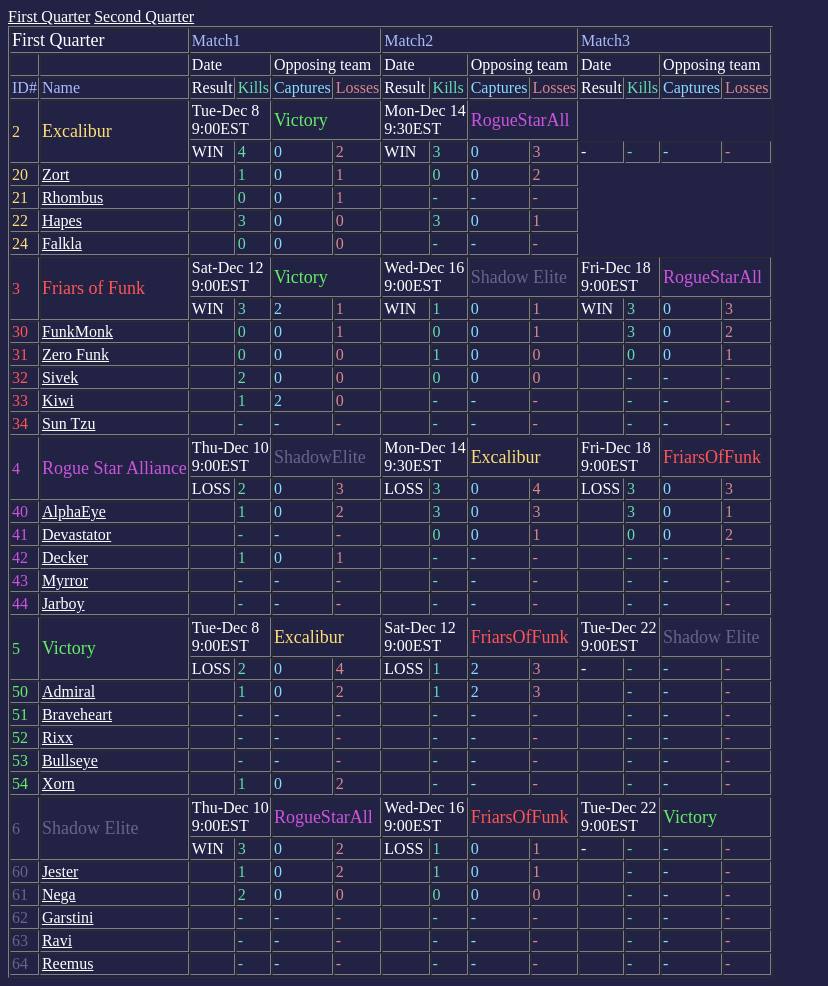
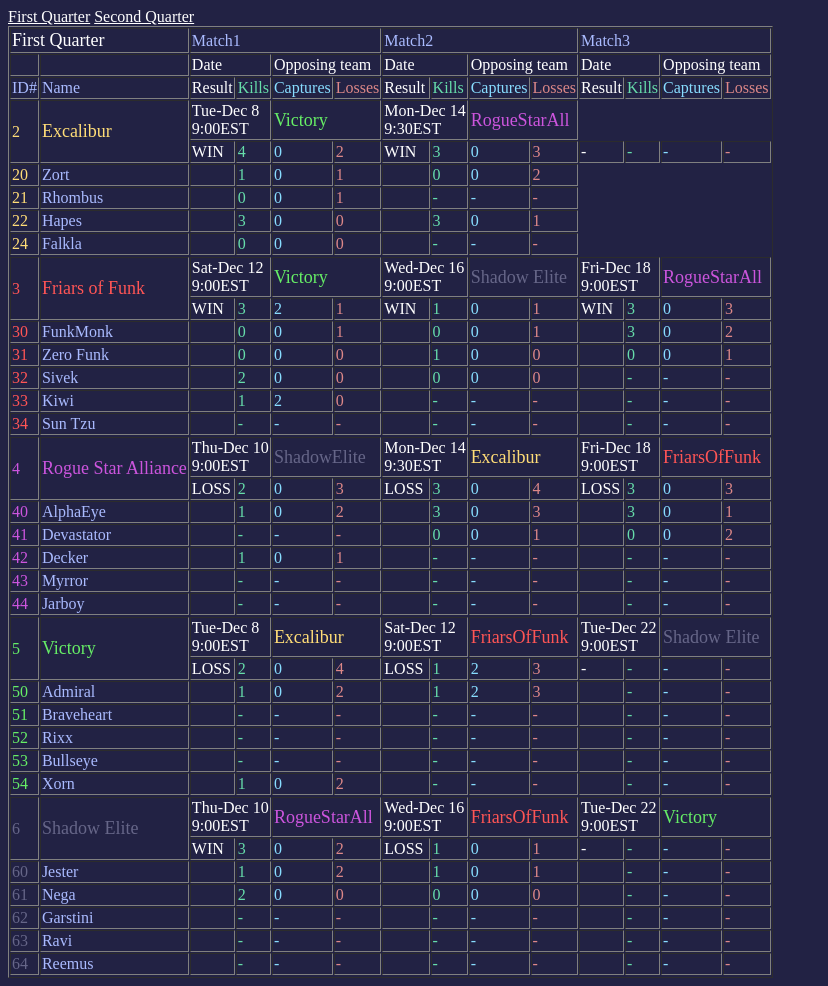
Before and after one commit to mdm162/dark_nebula, a plain HTML site: page teams.html in a window 1280 px wide. Shown: the whole page, without its empty margins (0-828 px from the left). Drawn offline with Linux system fonts and the light colour scheme.

Commit message:
Removed ancient contacts

```diff
--- a/teams.html
+++ b/teams.html
@@ -25,16 +25,16 @@
 <TD><FONT COLOR=FFFFFF>WIN</TD><TD><FONT COLOR=66DDAA>4</TD><TD><FONT COLOR=88DDFF>0</TD><TD><FONT COLOR=DD8888>2</TD>
 <TD><FONT COLOR=FFFFFF>WIN</TD><TD><FONT COLOR=66DDAA>3</TD><TD><FONT COLOR=88DDFF>0</TD><TD><FONT COLOR=DD8888>3</TD>
 <TD><FONT COLOR=FFFFFF>-</TD><TD><FONT COLOR=66DDAA>-</TD><TD><FONT COLOR=88DDFF>-</TD><TD><FONT COLOR=DD8888>-</TD>
-</TR><TR><TD><FONT COLOR=FFDD77>20</FONT></TD><TD><A HREF="mailto:zort@starplace.com">Zort</A></TD>
+</TR><TR><TD><FONT COLOR=FFDD77>20</FONT></TD><TD>Zort</TD>
 <TD></TD><TD><FONT COLOR=66DDAA>1</TD><TD><FONT COLOR=88DDFF>0</TD><TD><FONT COLOR=DD8888>1</TD>
 <TD></TD><TD><FONT COLOR=66DDAA>0</TD><TD><FONT COLOR=88DDFF>0</TD><TD><FONT COLOR=DD8888>2</TD>
-</TR><TR><TD><FONT COLOR=FFDD77>21</FONT></TD><TD><A HREF="mailto:rhombus@where.org">Rhombus</A></TD>
+</TR><TR><TD><FONT COLOR=FFDD77>21</FONT></TD><TD>Rhombus</TD>
 <TD></TD><TD><FONT COLOR=66DDAA>0</TD><TD><FONT COLOR=88DDFF>0</TD><TD><FONT COLOR=DD8888>1</TD>
 <TD></TD><TD><FONT COLOR=66DDAA>-</TD><TD><FONT COLOR=88DDFF>-</TD><TD><FONT COLOR=DD8888>-</TD>
-</TR><TR><TD><FONT COLOR=FFDD77>22</FONT></TD><TD><A HREF="mailto:slambert@ac.net">Hapes</A></TD>
+</TR><TR><TD><FONT COLOR=FFDD77>22</FONT></TD><TD>Hapes</TD>
 <TD></TD><TD><FONT COLOR=66DDAA>3</TD><TD><FONT COLOR=88DDFF>0</TD><TD><FONT COLOR=DD8888>0</TD>
 <TD></TD><TD><FONT COLOR=66DDAA>3</TD><TD><FONT COLOR=88DDFF>0</TD><TD><FONT COLOR=DD8888>1</TD>
-</TR><TR><TD><FONT COLOR=FFDD77>24</FONT></TD><TD><A HREF="mailto:dankenbring1@voyager.net">Falkla</TD>
+</TR><TR><TD><FONT COLOR=FFDD77>24</FONT></TD><TD>Falkla</TD>
 <TD></TD><TD><FONT COLOR=66DDAA>0</TD><TD><FONT COLOR=88DDFF>0</TD><TD><FONT COLOR=DD8888>0</TD>
 <TD></TD><TD><FONT COLOR=66DDAA>-</TD><TD><FONT COLOR=88DDFF>-</TD><TD><FONT COLOR=DD8888>-</TD>
 </TR><TR>
@@ -46,23 +46,23 @@
 <TD><FONT COLOR=FFFFFF>WIN</TD><TD><FONT COLOR=66DDAA>3</TD><TD><FONT COLOR=88DDFF>2</TD><TD><FONT COLOR=DD8888>1</TD>
 <TD><FONT COLOR=FFFFFF>WIN</TD><TD><FONT COLOR=66DDAA>1</TD><TD><FONT COLOR=88DDFF>0</TD><TD><FONT COLOR=DD8888>1</TD>
 <TD><FONT COLOR=FFFFFF>WIN</TD><TD><FONT COLOR=66DDAA>3</TD><TD><FONT COLOR=88DDFF>0</TD><TD><FONT COLOR=DD8888>3</TD>
-</TR><TR><TD><FONT COLOR=FF5555>30</FONT></TD><TD><A HREF="mailto:m_calion@hotmail.com">FunkMonk</A></TD>
+</TR><TR><TD><FONT COLOR=FF5555>30</FONT></TD><TD>FunkMonk</TD>
 <TD></TD><TD><FONT COLOR=66DDAA>0</TD><TD><FONT COLOR=88DDFF>0</TD><TD><FONT COLOR=DD8888>1</TD>
 <TD></TD><TD><FONT COLOR=66DDAA>0</TD><TD><FONT COLOR=88DDFF>0</TD><TD><FONT COLOR=DD8888>1</TD>
 <TD></TD><TD><FONT COLOR=66DDAA>3</TD><TD><FONT COLOR=88DDFF>0</TD><TD><FONT COLOR=DD8888>2</TD>
-</TR><TR><TD><FONT COLOR=FF5555>31</FONT></TD><TD><A HREF="mailto:kallon_@hotmail.com">Zero Funk</A></TD>
+</TR><TR><TD><FONT COLOR=FF5555>31</FONT></TD><TD>Zero Funk</TD>
 <TD></TD><TD><FONT COLOR=66DDAA>0</TD><TD><FONT COLOR=88DDFF>0</TD><TD><FONT COLOR=DD8888>0</TD>
 <TD></TD><TD><FONT COLOR=66DDAA>1</TD><TD><FONT COLOR=88DDFF>0</TD><TD><FONT COLOR=DD8888>0</TD>
 <TD></TD><TD><FONT COLOR=66DDAA>0</TD><TD><FONT COLOR=88DDFF>0</TD><TD><FONT COLOR=DD8888>1</TD>
-</TR><TR><TD><FONT COLOR=FF5555>32</FONT></TD><TD><A HREF="mailto:pwm-wbm@mindspring.com">Sivek</A></TD>
+</TR><TR><TD><FONT COLOR=FF5555>32</FONT></TD><TD>Sivek</TD>
 <TD></TD><TD><FONT COLOR=66DDAA>2</TD><TD><FONT COLOR=88DDFF>0</TD><TD><FONT COLOR=DD8888>0</TD>
 <TD></TD><TD><FONT COLOR=66DDAA>0</TD><TD><FONT COLOR=88DDFF>0</TD><TD><FONT COLOR=DD8888>0</TD>
 <TD></TD><TD><FONT COLOR=66DDAA>-</TD><TD><FONT COLOR=88DDFF>-</TD><TD><FONT COLOR=DD8888>-</TD>
-</TR><TR><TD><FONT COLOR=FF5555>33</FONT></TD><TD><A HREF="mailto:freazer@geocities.com">Kiwi</A></TD>
+</TR><TR><TD><FONT COLOR=FF5555>33</FONT></TD><TD>Kiwi</TD>
 <TD></TD><TD><FONT COLOR=66DDAA>1</TD><TD><FONT COLOR=88DDFF>2</TD><TD><FONT COLOR=DD8888>0</TD>
 <TD></TD><TD><FONT COLOR=66DDAA>-</TD><TD><FONT COLOR=88DDFF>-</TD><TD><FONT COLOR=DD8888>-</TD>
 <TD></TD><TD><FONT COLOR=66DDAA>-</TD><TD><FONT COLOR=88DDFF>-</TD><TD><FONT COLOR=DD8888>-</TD>
-</TR><TR><TD><FONT COLOR=FF5555>34</FONT></TD><TD><A HREF="mailto:skyhawk@erols.com">Sun Tzu</A></TD>
+</TR><TR><TD><FONT COLOR=FF5555>34</FONT></TD><TD>Sun Tzu</TD>
 <TD></TD><TD><FONT COLOR=66DDAA>-</TD><TD><FONT COLOR=88DDFF>-</TD><TD><FONT COLOR=DD8888>-</TD>
 <TD></TD><TD><FONT COLOR=66DDAA>-</TD><TD><FONT COLOR=88DDFF>-</TD><TD><FONT COLOR=DD8888>-</TD>
 <TD></TD><TD><FONT COLOR=66DDAA>-</TD><TD><FONT COLOR=88DDFF>-</TD><TD><FONT COLOR=DD8888>-</TD>
@@ -75,23 +75,23 @@
 <TD><FONT COLOR=FFFFFF>LOSS</TD><TD><FONT COLOR=66DDAA>2</TD><TD><FONT COLOR=88DDFF>0</TD><TD><FONT COLOR=DD8888>3</TD>
 <TD><FONT COLOR=FFFFFF>LOSS</TD><TD><FONT COLOR=66DDAA>3</TD><TD><FONT COLOR=88DDFF>0</TD><TD><FONT COLOR=DD8888>4</TD>
 <TD><FONT COLOR=FFFFFF>LOSS</TD><TD><FONT COLOR=66DDAA>3</TD><TD><FONT COLOR=88DDFF>0</TD><TD><FONT COLOR=DD8888>3</TD>
-</TR><TR><TD><FONT COLOR=CC55DD>40</FONT></TD><TD><A HREF="mailto:AlphaEye@iname.com">AlphaEye</A></TD>
+</TR><TR><TD><FONT COLOR=CC55DD>40</FONT></TD><TD>AlphaEye</TD>
 <TD></TD><TD><FONT COLOR=66DDAA>1</TD><TD><FONT COLOR=88DDFF>0</TD><TD><FONT COLOR=DD8888>2</TD>
 <TD></TD><TD><FONT COLOR=66DDAA>3</TD><TD><FONT COLOR=88DDFF>0</TD><TD><FONT COLOR=DD8888>3</TD>
 <TD></TD><TD><FONT COLOR=66DDAA>3</TD><TD><FONT COLOR=88DDFF>0</TD><TD><FONT COLOR=DD8888>1</TD>
-</TR><TR><TD><FONT COLOR=CC55DD>41</FONT></TD><TD><A HREF="mailto:eatkins@gva.net">Devastator</A></TD>
+</TR><TR><TD><FONT COLOR=CC55DD>41</FONT></TD><TD>Devastator</TD>
 <TD></TD><TD><FONT COLOR=66DDAA>-</TD><TD><FONT COLOR=88DDFF>-</TD><TD><FONT COLOR=DD8888>-</TD>
 <TD></TD><TD><FONT COLOR=66DDAA>0</TD><TD><FONT COLOR=88DDFF>0</TD><TD><FONT COLOR=DD8888>1</TD>
 <TD></TD><TD><FONT COLOR=66DDAA>0</TD><TD><FONT COLOR=88DDFF>0</TD><TD><FONT COLOR=DD8888>2</TD>
-</TR><TR><TD><FONT COLOR=CC55DD>42</FONT></TD><TD><A HREF="mailto:Sprite125@i2k.com">Decker</A></TD>
+</TR><TR><TD><FONT COLOR=CC55DD>42</FONT></TD><TD>Decker</TD>
 <TD></TD><TD><FONT COLOR=66DDAA>1</TD><TD><FONT COLOR=88DDFF>0</TD><TD><FONT COLOR=DD8888>1</TD>
 <TD></TD><TD><FONT COLOR=66DDAA>-</TD><TD><FONT COLOR=88DDFF>-</TD><TD><FONT COLOR=DD8888>-</TD>
 <TD></TD><TD><FONT COLOR=66DDAA>-</TD><TD><FONT COLOR=88DDFF>-</TD><TD><FONT COLOR=DD8888>-</TD>
-</TR><TR><TD><FONT COLOR=CC55DD>43</FONT></TD><TD><A HREF="mailto:vandenhd@milwaukee.tec.wi.us">Myrror</A></TD>
+</TR><TR><TD><FONT COLOR=CC55DD>43</FONT></TD><TD>Myrror</TD>
 <TD></TD><TD><FONT COLOR=66DDAA>-</TD><TD><FONT COLOR=88DDFF>-</TD><TD><FONT COLOR=DD8888>-</TD>
 <TD></TD><TD><FONT COLOR=66DDAA>-</TD><TD><FONT COLOR=88DDFF>-</TD><TD><FONT COLOR=DD8888>-</TD>
 <TD></TD><TD><FONT COLOR=66DDAA>-</TD><TD><FONT COLOR=88DDFF>-</TD><TD><FONT COLOR=DD8888>-</TD>
-</TR><TR><TD><FONT COLOR=CC55DD>44</FONT></TD><TD><A HREF="mailto:jarrot_1@hotmail.com">Jarboy</A></TD>
+</TR><TR><TD><FONT COLOR=CC55DD>44</FONT></TD><TD>Jarboy</TD>
 <TD></TD><TD><FONT COLOR=66DDAA>-</TD><TD><FONT COLOR=88DDFF>-</TD><TD><FONT COLOR=DD8888>-</TD>
 <TD></TD><TD><FONT COLOR=66DDAA>-</TD><TD><FONT COLOR=88DDFF>-</TD><TD><FONT COLOR=DD8888>-</TD>
 <TD></TD><TD><FONT COLOR=66DDAA>-</TD><TD><FONT COLOR=88DDFF>-</TD><TD><FONT COLOR=DD8888>-</TD>
@@ -104,23 +104,23 @@
 <TD><FONT COLOR=FFFFFF>LOSS</TD><TD><FONT COLOR=66DDAA>2</TD><TD><FONT COLOR=88DDFF>0</TD><TD><FONT COLOR=DD8888>4</TD>
 <TD><FONT COLOR=FFFFFF>LOSS</TD><TD><FONT COLOR=66DDAA>1</TD><TD><FONT COLOR=88DDFF>2</TD><TD><FONT COLOR=DD8888>3</TD>
 <TD><FONT COLOR=FFFFFF>-</TD><TD><FONT COLOR=66DDAA>-</TD><TD><FONT COLOR=88DDFF>-</TD><TD><FONT COLOR=DD8888>-</TD>
-</TR><TR><TD><FONT COLOR=66EE66>50</FONT></TD><TD><A HREF="mailto:moodies@magicnet.net">Admiral</A></TD>
+</TR><TR><TD><FONT COLOR=66EE66>50</FONT></TD><TD>Admiral</TD>
 <TD></TD><TD><FONT COLOR=66DDAA>1</TD><TD><FONT COLOR=88DDFF>0</TD><TD><FONT COLOR=DD8888>2</TD>
 <TD></TD><TD><FONT COLOR=66DDAA>1</TD><TD><FONT COLOR=88DDFF>2</TD><TD><FONT COLOR=DD8888>3</TD>
 <TD></TD><TD><FONT COLOR=66DDAA>-</TD><TD><FONT COLOR=88DDFF>-</TD><TD><FONT COLOR=DD8888>-</TD>
-</TR><TR><TD><FONT COLOR=66EE66>51</FONT></TD><TD><A HREF="mailto:geyer@bbtel.com">Braveheart</A></TD>
+</TR><TR><TD><FONT COLOR=66EE66>51</FONT></TD><TD>Braveheart</TD>
 <TD></TD><TD><FONT COLOR=66DDAA>-</TD><TD><FONT COLOR=88DDFF>-</TD><TD><FONT COLOR=DD8888>-</TD>
 <TD></TD><TD><FONT COLOR=66DDAA>-</TD><TD><FONT COLOR=88DDFF>-</TD><TD><FONT COLOR=DD8888>-</TD>
 <TD></TD><TD><FONT COLOR=66DDAA>-</TD><TD><FONT COLOR=88DDFF>-</TD><TD><FONT COLOR=DD8888>-</TD>
-</TR><TR><TD><FONT COLOR=66EE66>52</FONT></TD><TD><A HREF="mailto:sdore@uapinc.com">Rixx</A></TD>
+</TR><TR><TD><FONT COLOR=66EE66>52</FONT></TD><TD>Rixx</TD>
 <TD></TD><TD><FONT COLOR=66DDAA>-</TD><TD><FONT COLOR=88DDFF>-</TD><TD><FONT COLOR=DD8888>-</TD>
 <TD></TD><TD><FONT COLOR=66DDAA>-</TD><TD><FONT COLOR=88DDFF>-</TD><TD><FONT COLOR=DD8888>-</TD>
 <TD></TD><TD><FONT COLOR=66DDAA>-</TD><TD><FONT COLOR=88DDFF>-</TD><TD><FONT COLOR=DD8888>-</TD>
-</TR><TR><TD><FONT COLOR=66EE66>53</FONT></TD><TD><A HREF="mailto:hmbower@accel.net">Bullseye</A></TD>
+</TR><TR><TD><FONT COLOR=66EE66>53</FONT></TD><TD>Bullseye</TD>
 <TD></TD><TD><FONT COLOR=66DDAA>-</TD><TD><FONT COLOR=88DDFF>-</TD><TD><FONT COLOR=DD8888>-</TD>
 <TD></TD><TD><FONT COLOR=66DDAA>-</TD><TD><FONT COLOR=88DDFF>-</TD><TD><FONT COLOR=DD8888>-</TD>
 <TD></TD><TD><FONT COLOR=66DDAA>-</TD><TD><FONT COLOR=88DDFF>-</TD><TD><FONT COLOR=DD8888>-</TD>
-</TR><TR><TD><FONT COLOR=66EE66>54</FONT></TD><TD><A HREF="mailto:chocobobilly@webtv.net">Xorn</A></TD>
+</TR><TR><TD><FONT COLOR=66EE66>54</FONT></TD><TD>Xorn</TD>
 <TD></TD><TD><FONT COLOR=66DDAA>1</TD><TD><FONT COLOR=88DDFF>0</TD><TD><FONT COLOR=DD8888>2</TD>
 <TD></TD><TD><FONT COLOR=66DDAA>-</TD><TD><FONT COLOR=88DDFF>-</TD><TD><FONT COLOR=DD8888>-</TD>
 <TD></TD><TD><FONT COLOR=66DDAA>-</TD><TD><FONT COLOR=88DDFF>-</TD><TD><FONT COLOR=DD8888>-</TD>
@@ -133,30 +133,28 @@
 <TD><FONT COLOR=FFFFFF>WIN</TD><TD><FONT COLOR=66DDAA>3</TD><TD><FONT COLOR=88DDFF>0</TD><TD><FONT COLOR=DD8888>2</TD>
 <TD><FONT COLOR=FFFFFF>LOSS</TD><TD><FONT COLOR=66DDAA>1</TD><TD><FONT COLOR=88DDFF>0</TD><TD><FONT COLOR=DD8888>1</TD>
 <TD><FONT COLOR=FFFFFF>-</TD><TD><FONT COLOR=66DDAA>-</TD><TD><FONT COLOR=88DDFF>-</TD><TD><FONT COLOR=DD8888>-</TD>
-</TR><TR><TD><FONT COLOR=666688>60</FONT></TD><TD><A HREF="mailto:renegade@garlic.com">Jester</A></TD>
+</TR><TR><TD><FONT COLOR=666688>60</FONT></TD><TD>Jester</TD>
 <TD></TD><TD><FONT COLOR=66DDAA>1</TD><TD><FONT COLOR=88DDFF>0</TD><TD><FONT COLOR=DD8888>2</TD>
 <TD></TD><TD><FONT COLOR=66DDAA>1</TD><TD><FONT COLOR=88DDFF>0</TD><TD><FONT COLOR=DD8888>1</TD>
 <TD></TD><TD><FONT COLOR=66DDAA>-</TD><TD><FONT COLOR=88DDFF>-</TD><TD><FONT COLOR=DD8888>-</TD>
-</TR><TR><TD><FONT COLOR=666688>61</FONT></TD><TD><A HREF="mailto:nephy@ils.net">Nega</A></TD>
+</TR><TR><TD><FONT COLOR=666688>61</FONT></TD><TD>Nega</TD>
 <TD></TD><TD><FONT COLOR=66DDAA>2</TD><TD><FONT COLOR=88DDFF>0</TD><TD><FONT COLOR=DD8888>0</TD>
 <TD></TD><TD><FONT COLOR=66DDAA>0</TD><TD><FONT COLOR=88DDFF>0</TD><TD><FONT COLOR=DD8888>0</TD>
 <TD></TD><TD><FONT COLOR=66DDAA>-</TD><TD><FONT COLOR=88DDFF>-</TD><TD><FONT COLOR=DD8888>-</TD>
-</TR><TR><TD><FONT COLOR=666688>62</FONT></TD><TD><A HREF="mailto:garstini@ix.netcom.com">Garstini</A></TD>
+</TR><TR><TD><FONT COLOR=666688>62</FONT></TD><TD>Garstini</TD>
 <TD></TD><TD><FONT COLOR=66DDAA>-</TD><TD><FONT COLOR=88DDFF>-</TD><TD><FONT COLOR=DD8888>-</TD>
 <TD></TD><TD><FONT COLOR=66DDAA>-</TD><TD><FONT COLOR=88DDFF>-</TD><TD><FONT COLOR=DD8888>-</TD>
 <TD></TD><TD><FONT COLOR=66DDAA>-</TD><TD><FONT COLOR=88DDFF>-</TD><TD><FONT COLOR=DD8888>-</TD>
-</TR><TR><TD><FONT COLOR=666688>63</FONT></TD><TD><A HREF="mailto:ravi-lutra-klingon@swipnet.se">Ravi</A></TD>
+</TR><TR><TD><FONT COLOR=666688>63</FONT></TD><TD>Ravi</TD>
 <TD></TD><TD><FONT COLOR=66DDAA>-</TD><TD><FONT COLOR=88DDFF>-</TD><TD><FONT COLOR=DD8888>-</TD>
 <TD></TD><TD><FONT COLOR=66DDAA>-</TD><TD><FONT COLOR=88DDFF>-</TD><TD><FONT COLOR=DD8888>-</TD>
 <TD></TD><TD><FONT COLOR=66DDAA>-</TD><TD><FONT COLOR=88DDFF>-</TD><TD><FONT COLOR=DD8888>-</TD>
-</TR><TR><TD><FONT COLOR=666688>64</FONT></TD><TD><A HREF="mailto:dah@freese.com">Reemus</A></TD>
+</TR><TR><TD><FONT COLOR=666688>64</FONT></TD><TD>Reemus</TD>
 <TD></TD><TD><FONT COLOR=66DDAA>-</TD><TD><FONT COLOR=88DDFF>-</TD><TD><FONT COLOR=DD8888>-</TD>
 <TD></TD><TD><FONT COLOR=66DDAA>-</TD><TD><FONT COLOR=88DDFF>-</TD><TD><FONT COLOR=DD8888>-</TD>
 <TD></TD><TD><FONT COLOR=66DDAA>-</TD><TD><FONT COLOR=88DDFF>-</TD><TD><FONT COLOR=DD8888>-</TD>
 </TR><TR>
 </TABLE>
 
-
-
 </BODY>
 </HTML>
```
